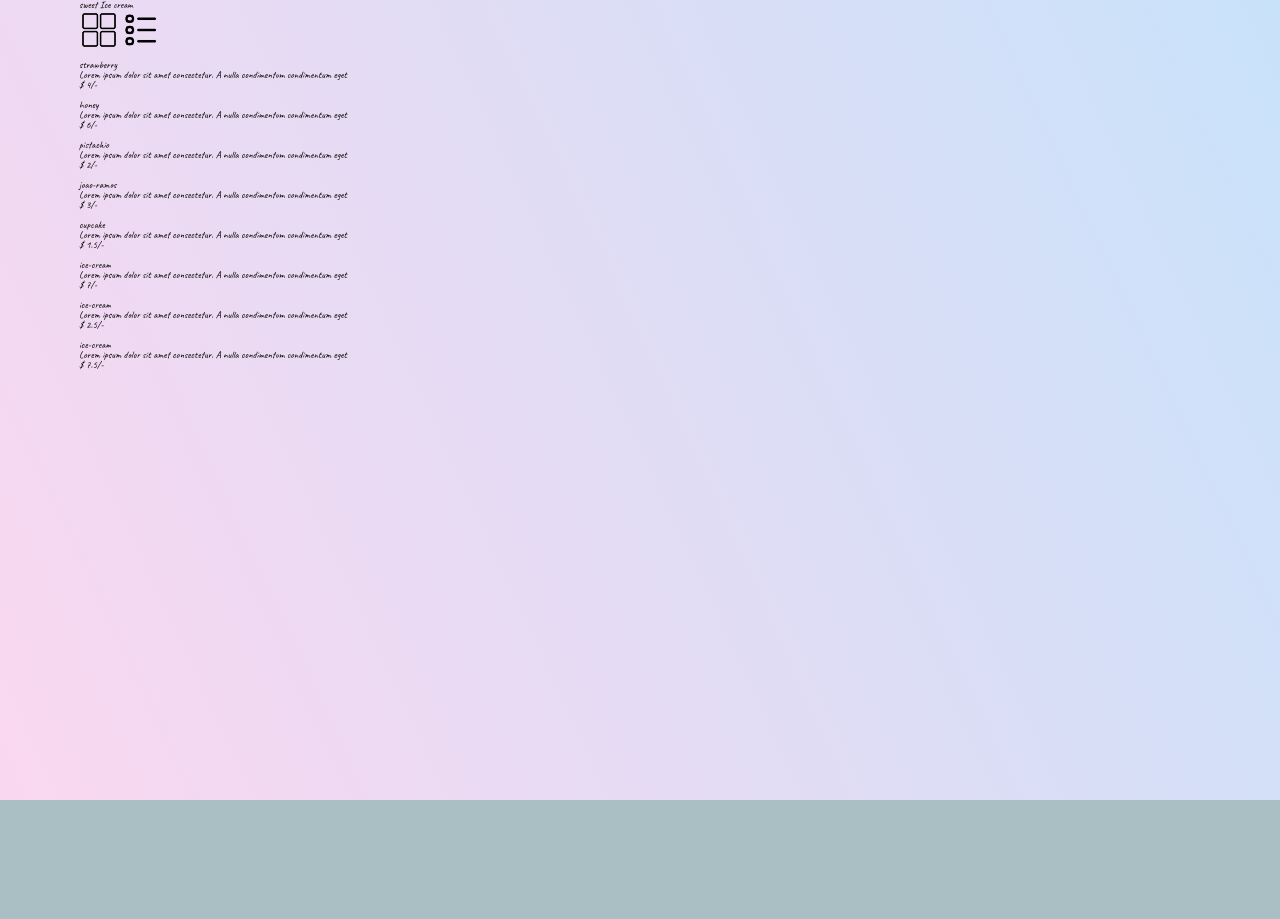
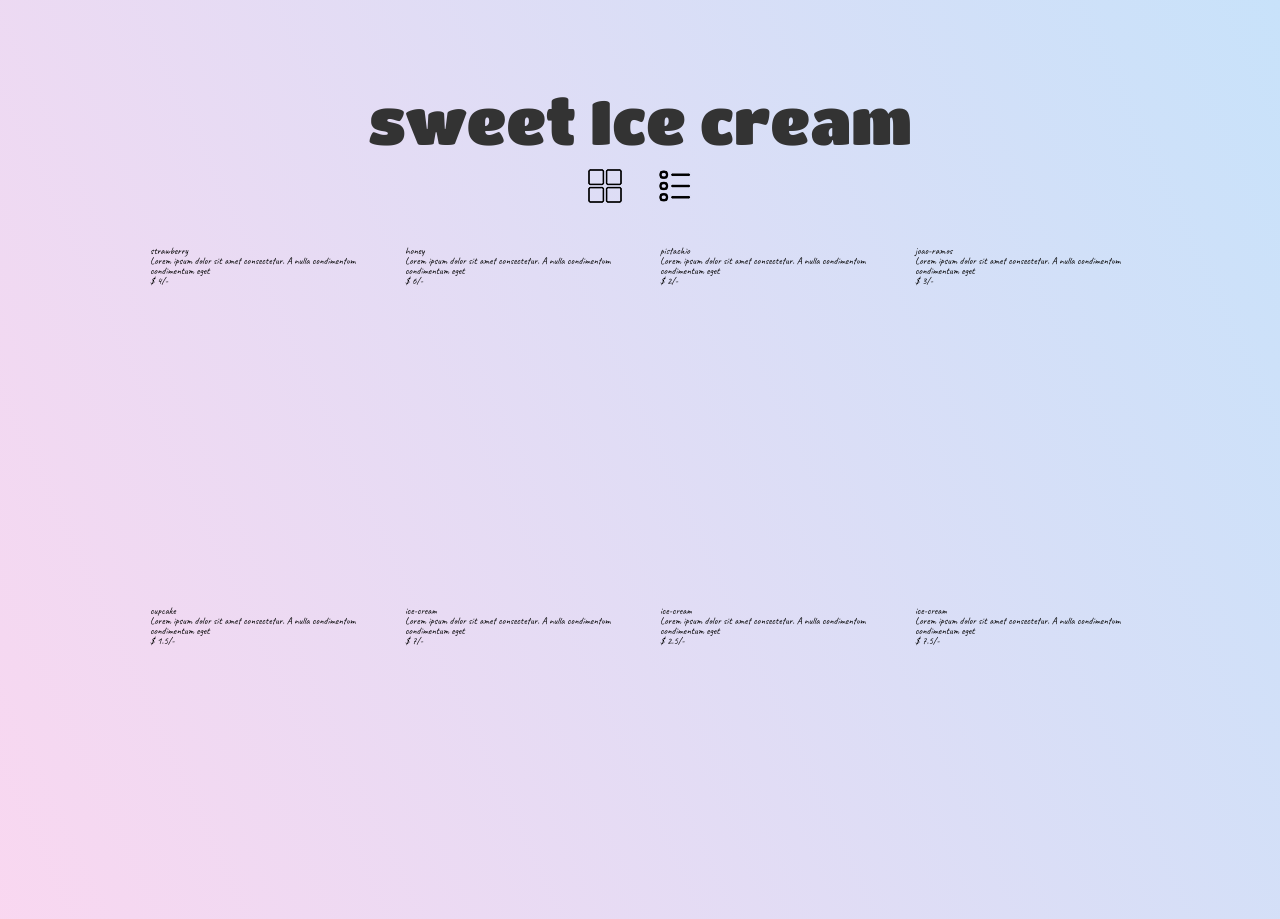
Before and after one commit to sleiterr/md-04-js-json-ice-cream, a plain HTML site: page index.html in a window 1280 px wide. Shown: the top 919 px of the page. Before the commit the page ends 800 px from the top, so only its background shows below. Drawn offline with Linux system fonts and the light colour scheme.

Commit message:
style title, add grit to grit-list

```diff
--- a/css/style.css
+++ b/css/style.css
@@ -47,7 +47,6 @@ body {
   /* font-size: 62.5%; */
   height: 100%;
   line-height: 1;
-  background-color: #a9bfc3;
 }
 
 button {
@@ -69,28 +68,58 @@ button {
 
 .card-section {
   background: linear-gradient(245deg, #c8e2fa 0%, #fad7f0 100%);
-  height: 100vh;
+  height: 100%;
 }
 
 .card-container {
+  padding: 90px 0;
 }
 
-.container {
+/*? heading-container */
+
+.heading-container {
+  display: flex;
+  flex-direction: column;
+  align-items: center;
+  justify-content: center;
 }
 
-.heading-container {
+.Ice-title {
+  font-family: "Titan One";
+  font-weight: 400;
+  font-size: 62px;
+
+  color: #333;
+
+  margin-bottom: 14px;
 }
 
 .icon-box {
+  display: flex;
+  align-items: center;
+  justify-content: center;
+  gap: 30px;
 }
 
 .grid-box {
+  display: flex;
+  align-items: center;
+  justify-content: center;
+
+  margin-top: 30px;
 }
 
 .grid-list {
+  display: grid;
+  grid-template-columns: repeat(4, 1fr);
+  grid-template-rows: repeat(2, 1fr);
+  grid-column-gap: 40px;
+  grid-row-gap: 40px;
 }
 
 .grid-item {
+  width: 215px;
+  height: 320px;
 }
 
 .grid-img {
--- a/index.html
+++ b/index.html
@@ -15,8 +15,9 @@
   <body>
     <section class="card-section">
       <div class="card-container container">
+
         <div class="heading-container">
-          <h2>sweet Ice cream</h2>
+          <h2 class="Ice-title">sweet Ice cream</h2>
           <div class="icon-box">
             <img src="./icon/grid-icon.png" alt="grid-icon" />
             <img src="./icon/list-icon.png" alt="list-icon" />
```
